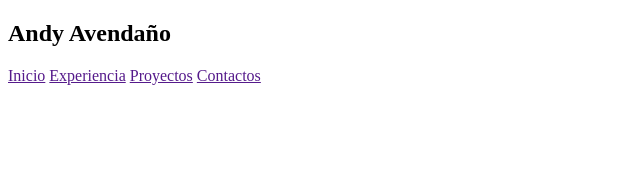
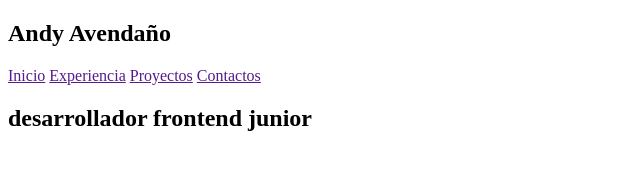
Before and after one commit to andx13/practica-html, a plain HTML site: page index.html in a window 1280 px wide. Shown: the whole page, without its empty margins (0-640 px from the left). Drawn offline with Linux system fonts and the light colour scheme.

Commit message:
agregando mas

```diff
--- a/index.html
+++ b/index.html
@@ -17,7 +17,9 @@
 
     </nav>
     <header>
-
+<h2>
+    desarrollador frontend junior
+</h2>
 
     </header>
     <main>
```
